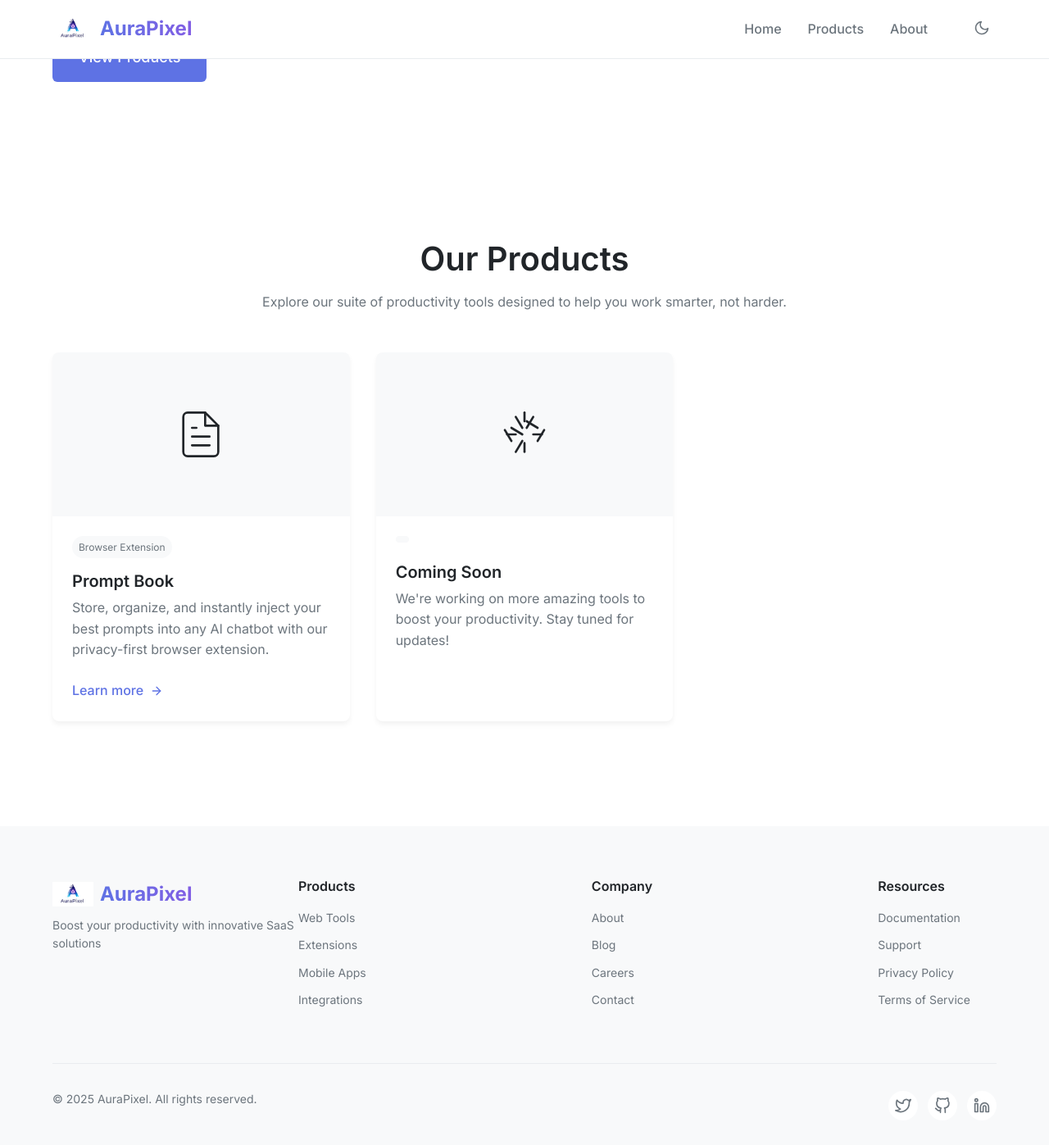
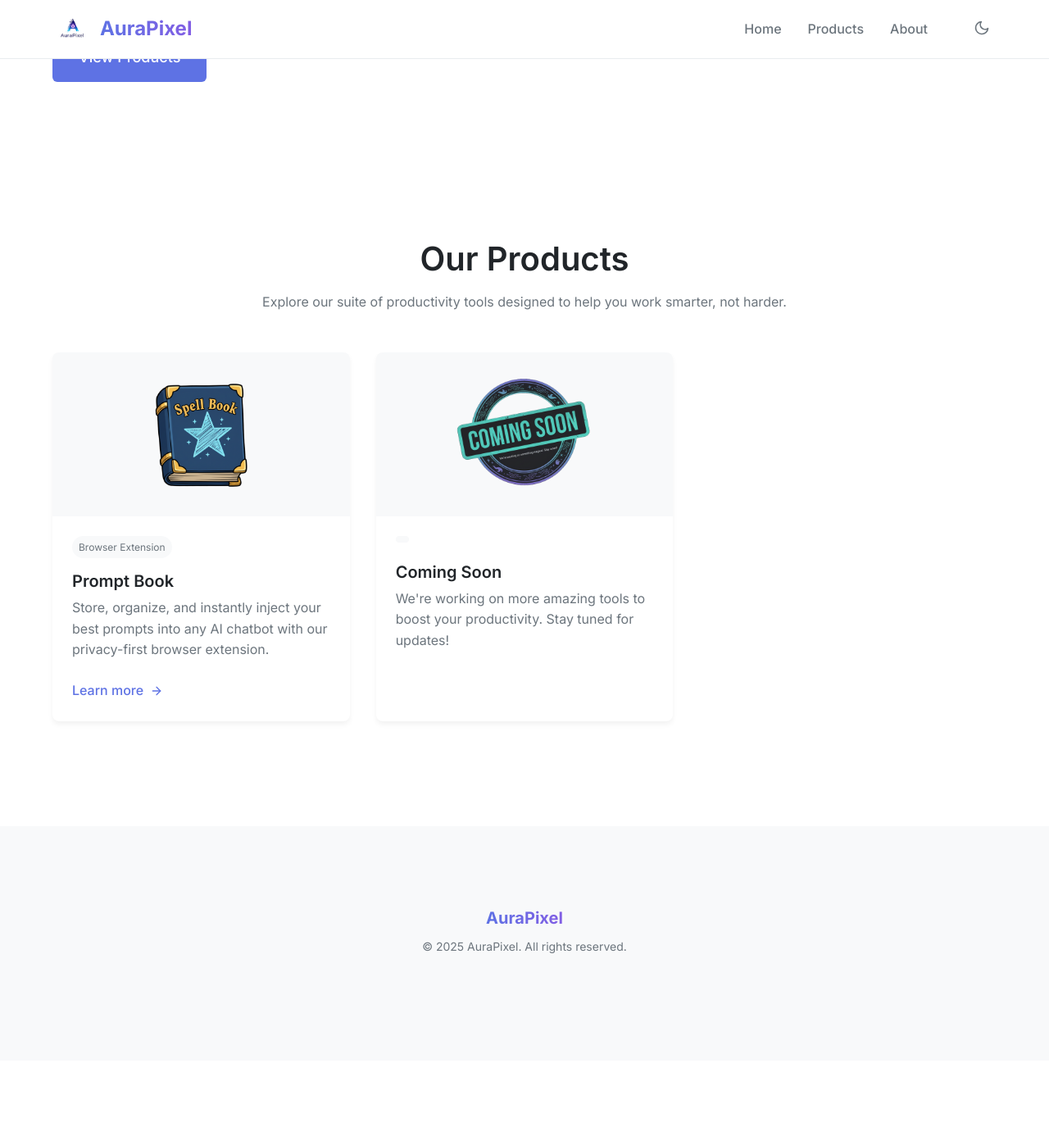
Before and after one commit to aurapixel/aurapixel.dev, a Jekyll site: the page built from index.md, in a window 1280 px wide and 1400 px high, scrolled down 514 px. Shown: the top 1397 px of the window at 82% size. Built offline with Jekyll 4.4.1, drawn with Linux system fonts in a browser that asks for light colours; after the commit the page ends 1808 px from its top, so only the background shows below that.

Commit message:
refactor: simplify footer layout and update product images with new assets

```diff
--- a/_includes/footer.html
+++ b/_includes/footer.html
@@ -1,49 +1,13 @@
 <footer class="site-footer">
   <div class="container">
-    <div class="footer-content">
+    <div class="footer-content" style="text-align: center; padding: 2rem 0; display: flex; flex-direction: column; align-items: center; justify-content: center;">
       <div class="footer-logo">
-        <div class="footer-logo-wrapper">
-          <img src="{{ site.baseurl }}/assets/images/aurapixel-logo-80px.png" alt="AuraPixel Logo" class="logo-image">
-          <span class="logo-text">AuraPixel</span>
+        <div class="footer-logo-wrapper" style="display: flex; align-items: center; justify-content: center; gap: 0.5rem; margin-bottom: 0.5rem;">
+          <span class="logo-text" style="font-weight: 700; font-size: 1.25rem; background: var(--gradient-primary); background-clip: text; -webkit-background-clip: text; -webkit-text-fill-color: transparent;">AuraPixel</span>
         </div>
-        <p class="tagline">Boost your productivity with innovative SaaS solutions</p>
-      </div>
-      <div class="footer-links">
-        <div class="footer-column">
-          <h4>Products</h4>
-          <ul>
-            <li><a href="#">Web Tools</a></li>
-            <li><a href="#">Extensions</a></li>
-            <li><a href="#">Mobile Apps</a></li>
-            <li><a href="#">Integrations</a></li>
-          </ul>
-        </div>
-        <div class="footer-column">
-          <h4>Company</h4>
-          <ul>
-            <li><a href="{{ site.baseurl }}/about">About</a></li>
-            <li><a href="#">Blog</a></li>
-            <li><a href="#">Careers</a></li>
-            <li><a href="{{ site.baseurl }}/contact">Contact</a></li>
-          </ul>
-        </div>
-        <div class="footer-column">
-          <h4>Resources</h4>
-          <ul>
-            <li><a href="#">Documentation</a></li>
-            <li><a href="#">Support</a></li>
-            <li><a href="#">Privacy Policy</a></li>
-            <li><a href="#">Terms of Service</a></li>
-          </ul>
-        </div>
-      </div>
-    </div>
-    <div class="footer-bottom">
-      <p>&copy; {{ 'now' | date: "%Y" }} AuraPixel. All rights reserved.</p>
-      <div class="social-links">
-        <a href="#" aria-label="Twitter"><svg xmlns="http://www.w3.org/2000/svg" width="20" height="20" viewBox="0 0 24 24" fill="none" stroke="currentColor" stroke-width="2" stroke-linecap="round" stroke-linejoin="round"><path d="M23 3a10.9 10.9 0 0 1-3.14 1.53 4.48 4.48 0 0 0-7.86 3v1A10.66 10.66 0 0 1 3 4s-4 9 5 13a11.64 11.64 0 0 1-7 2c9 5 20 0 20-11.5a4.5 4.5 0 0 0-.08-.83A7.72 7.72 0 0 0 23 3z"></path></svg></a>
-        <a href="#" aria-label="GitHub"><svg xmlns="http://www.w3.org/2000/svg" width="20" height="20" viewBox="0 0 24 24" fill="none" stroke="currentColor" stroke-width="2" stroke-linecap="round" stroke-linejoin="round"><path d="M9 19c-5 1.5-5-2.5-7-3m14 6v-3.87a3.37 3.37 0 0 0-.94-2.61c3.14-.35 6.44-1.54 6.44-7A5.44 5.44 0 0 0 20 4.77 5.07 5.07 0 0 0 19.91 1S18.73.65 16 2.48a13.38 13.38 0 0 0-7 0C6.27.65 5.09 1 5.09 1A5.07 5.07 0 0 0 5 4.77a5.44 5.44 0 0 0-1.5 3.78c0 5.42 3.3 6.61 6.44 7A3.37 3.37 0 0 0 9 18.13V22"></path></svg></a>
-        <a href="#" aria-label="LinkedIn"><svg xmlns="http://www.w3.org/2000/svg" width="20" height="20" viewBox="0 0 24 24" fill="none" stroke="currentColor" stroke-width="2" stroke-linecap="round" stroke-linejoin="round"><path d="M16 8a6 6 0 0 1 6 6v7h-4v-7a2 2 0 0 0-2-2 2 2 0 0 0-2 2v7h-4v-7a6 6 0 0 1 6-6z"></path><rect x="2" y="9" width="4" height="12"></rect><circle cx="4" cy="4" r="2"></circle></svg></a>
+        <p class="tagline" style="color: var(--color-text-secondary); font-size: 0.875rem; margin: 0;">
+          &copy; {{ 'now' | date: "%Y" }} AuraPixel. All rights reserved.
+        </p>
       </div>
     </div>
   </div>
--- a/_sass/layout.scss
+++ b/_sass/layout.scss
@@ -545,10 +545,20 @@
       display: flex;
       align-items: center;
       justify-content: center;
+      padding: 1rem;
 
-      img {
+      .product-feature-image {
         max-width: 100%;
         max-height: 100%;
+        width: auto;
+        height: auto;
+        object-fit: contain;
+      }
+
+      svg {
+        width: 64px;
+        height: 64px;
+        color: var(--color-primary);
       }
     }
 
--- a/index.md
+++ b/index.md
@@ -25,7 +25,7 @@ description: "AuraPixel provides cutting-edge SaaS tools, extensions, and apps t
     <div class="products-grid">
       <div class="product-card">
         <div class="product-image">
-          <svg xmlns="http://www.w3.org/2000/svg" width="64" height="64" viewBox="0 0 24 24" fill="none" stroke="currentColor" stroke-width="1" stroke-linecap="round" stroke-linejoin="round"><path d="M14 2H6a2 2 0 0 0-2 2v16a2 2 0 0 0 2 2h12a2 2 0 0 0 2-2V8z"></path><polyline points="14 2 14 8 20 8"></polyline><line x1="16" y1="13" x2="8" y2="13"></line><line x1="16" y1="17" x2="8" y2="17"></line><polyline points="10 9 9 9 8 9"></polyline></svg>
+          <img src="{{ site.baseurl }}/assets/images/magic-book-1024-transparent.png" alt="Prompt Book" class="product-feature-image">
         </div>
         <div class="product-content">
           <span class="product-category">Browser Extension</span>
@@ -36,7 +36,7 @@ description: "AuraPixel provides cutting-edge SaaS tools, extensions, and apps t
       </div>
       <div class="product-card coming-soon">
         <div class="product-image">
-          <svg xmlns="http://www.w3.org/2000/svg" width="64" height="64" viewBox="0 0 24 24" fill="none" stroke="currentColor" stroke-width="1" stroke-linecap="round" stroke-linejoin="round"><path d="M12 2v4"></path><path d="M16 4l-3 5"></path><path d="M18 9l-5-3"></path><path d="M20 12h-4"></path><path d="m18 15 3-5"></path><path d="M12 20v-4"></path><path d="m8 20 3-5"></path><path d="M6 15l-3-5"></path><path d="M4 12h4"></path><path d="M6 9l5 3"></path><path d="M8 4l3 5"></path></svg>
+          <img src="{{ site.baseurl }}/assets/images/coming-soon-transparent.png" alt="Prompt Book" class="product-feature-image">
         </div>
         <div class="product-content">
           <span class="product-category"></span>
```
Also changed, not shown: products/index.md (+2 -2 lines), products/prompt-book.md (+1 -1 lines), assets/images/coming-soon-transparent.png (added).
